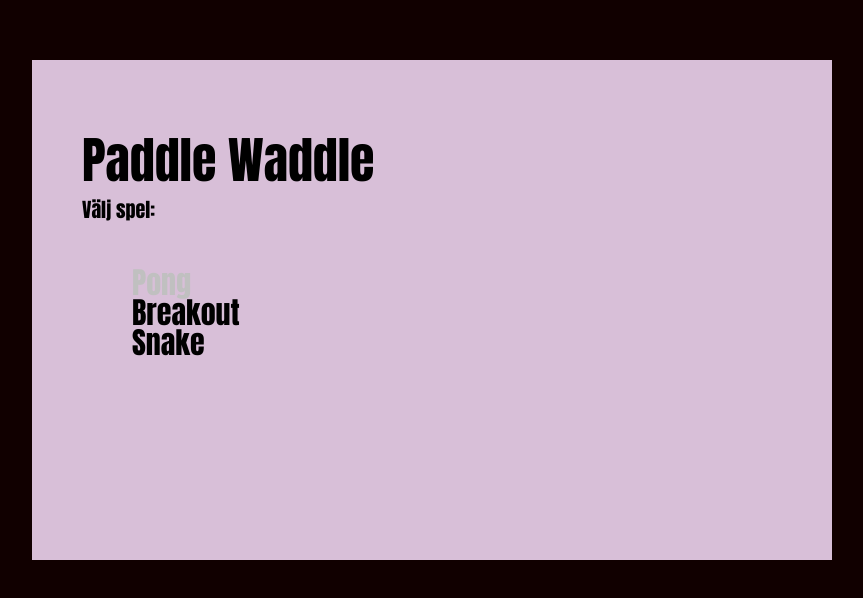
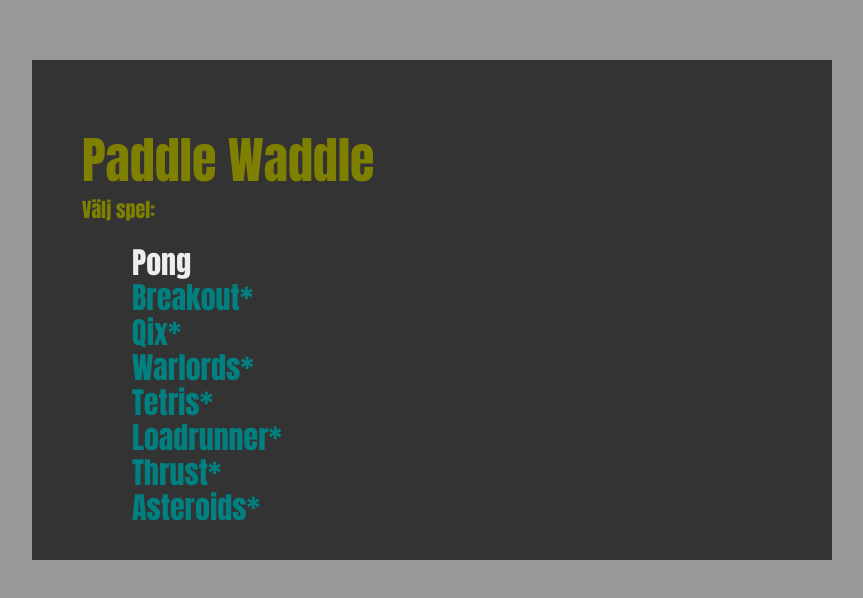
Before and after one commit to Sebring/paddle, a plain HTML site: page index.html in a window 1280 px wide. Shown: the part 110-708 px from the top of the page, without its empty margins (208-1071 px from the left). Drawn offline with Linux system fonts and the light colour scheme.

Commit message:
feature: game selector #6

```diff
--- a/index.html
+++ b/index.html
@@ -15,7 +15,7 @@
 		<style>
 			body {
 				align-content: center;
-				background-color: #100;
+				background-color: #999;
 				padding-top: 40px;
 			}
 
--- a/src/game.js
+++ b/src/game.js
@@ -5,7 +5,7 @@
 	scenes: ['start'],
 	start: function () {
 		Crafty.init(this.width, this.height)
-		Crafty.background('thistle')
+		Crafty.background('#333')
 		Crafty.scene(this.scenes[0])
 	}
 }
--- a/src/scenes/start.js
+++ b/src/scenes/start.js
@@ -1,13 +1,13 @@
 Crafty.scene('start', function() {
 	selectedGame = 0;
-	games = ['Pong', 'Breakout', 'Snake'];
+	games = ['Pong', 'Breakout*', 'Qix*', 'Warlords*', 'Tetris*', 'Loadrunner*', 'Thrust*', 'Asteroids*'];
 	$games = undefined;
 
 	// components
 	Crafty.c('start_game', {
 		required: 'DOM, Color, Text',
 		init: function () {
-			this.textColor('black')
+			this.textColor('teal')
 			this.textFont({
 				family: 'impact',
 				size: '30px',
@@ -15,10 +15,10 @@
 			this.bind('select', function() {
 				console.log('Im selected')
 				$games.each(function() {this.trigger('blur')})
-				this.textColor('silver')
+				this.textColor('#eee')
 			})
 			this.bind('blur', function() {
-				this.textColor('black')
+				this.textColor('teal')
 			})
 		}
 	});
@@ -26,7 +26,7 @@
 	// entities
 	Crafty.e('Text, DOM, Color')
 		.attr({x: 50,y: 100,w: 400})
-		.textColor('black')
+		.textColor('olive')
 		.text('Paddle Waddle')
 		.textFont({
 			family: 'impact',
@@ -56,7 +56,7 @@
 
 	Crafty.e('Text, DOM, Color')
 		.attr({x:50, y:150, w:400})
-		.textColor('black')
+		.textColor('olive')
 		.text('Välj spel:')
 		.textFont({
 			family: 'impact',
@@ -66,7 +66,7 @@
 		let i = 0;
 		for (let i=0; i<games.length; i ++) {
 			Crafty.e('start_game')
-				.attr({x: 100, y:200+(i*30), w:200})
+				.attr({x: 100, y:180+(i*35), w:200})
 				.text(games[i])
 		}
 
```
